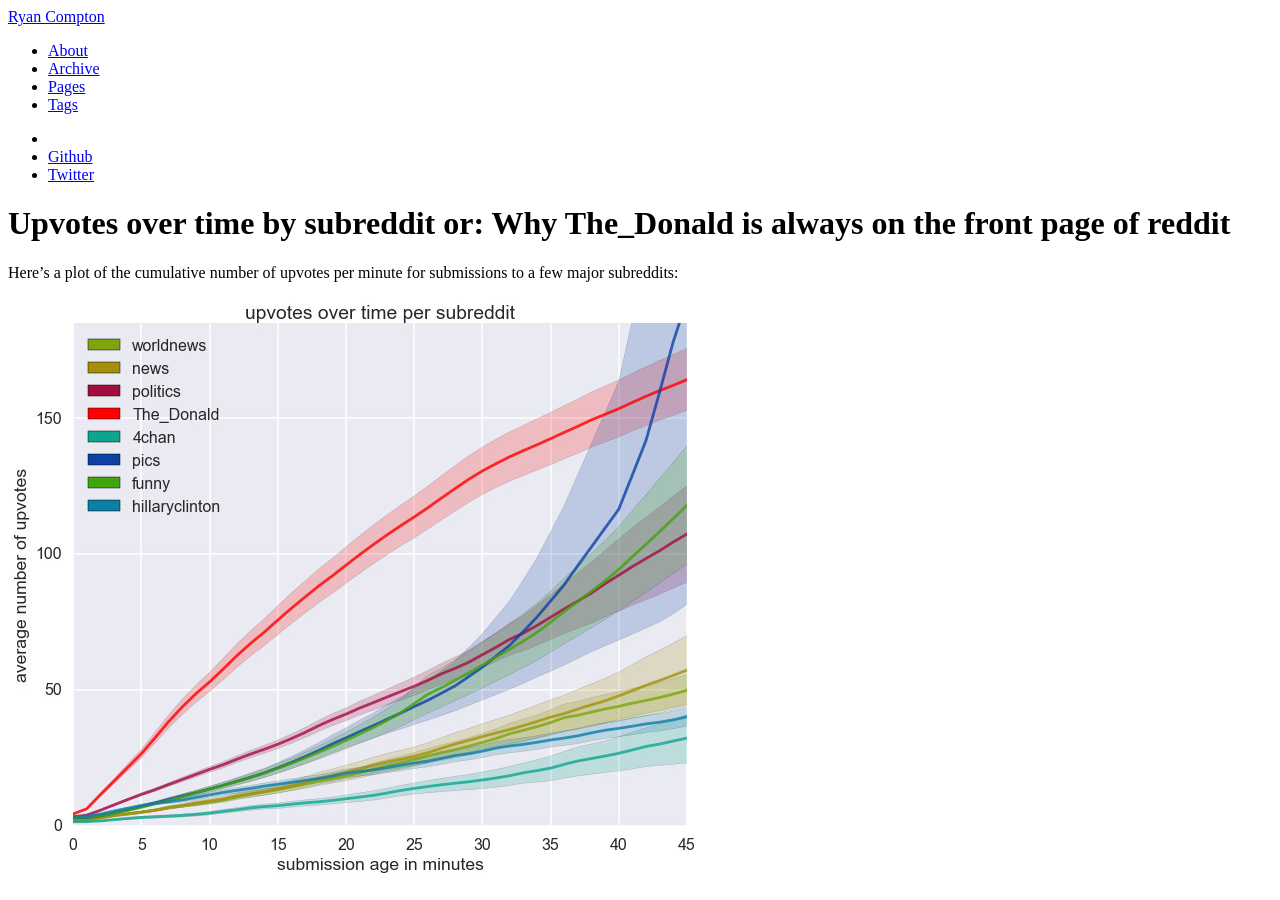
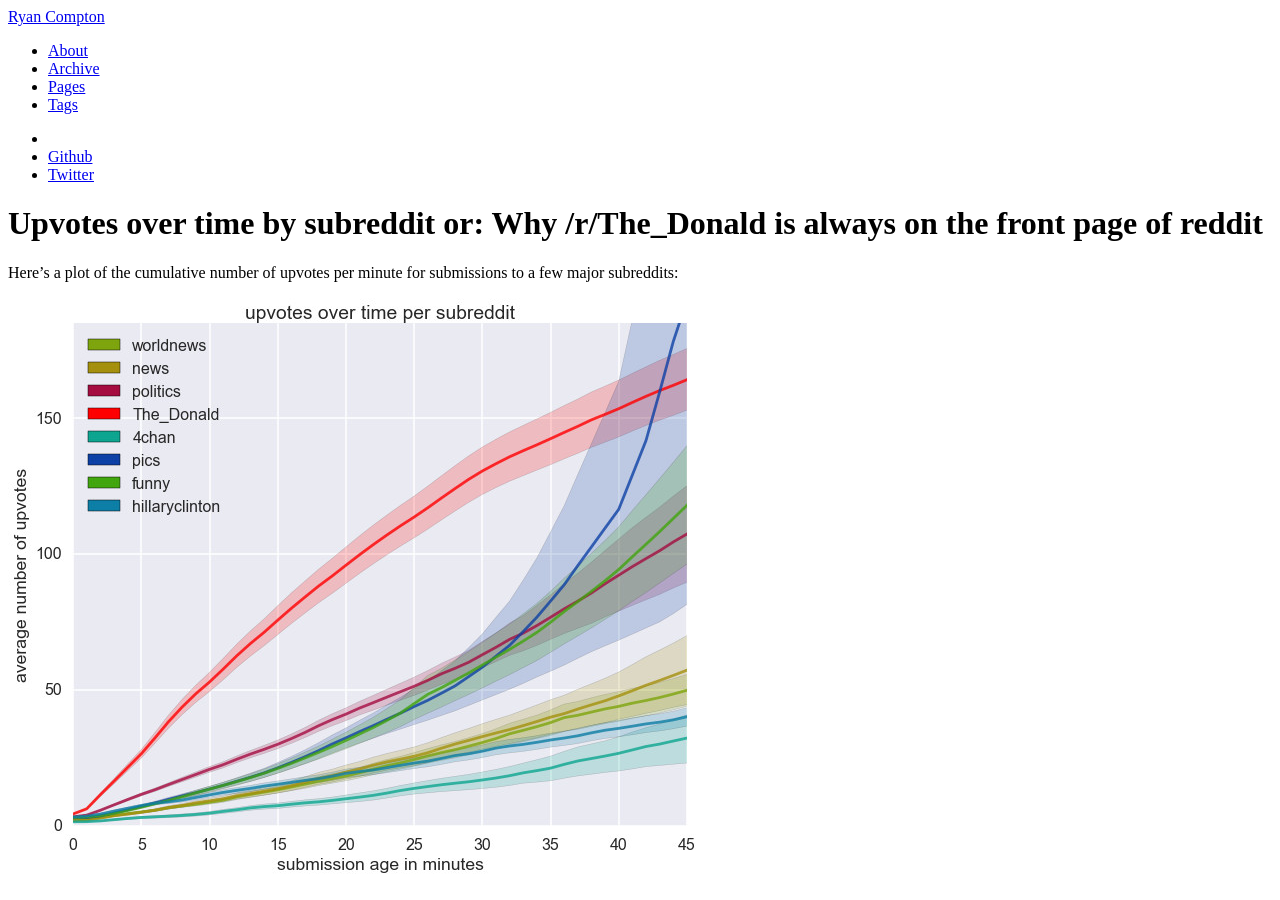
Before and after one commit to rcompton/ryancompton.net, a Jekyll site: the page built from _posts/2016-08-07-upvotes-over-time-by-subreddit-or-why-the_donald-is-always-on-the-front-page-of-reddit.md, in a window 1280 px wide and 900 px high. Built offline with Jekyll 4.4.1, drawn with Linux system fonts in a browser that asks for light colours; nearby versions of some CDN libraries; formulas are drawn with MathJax 3; comment, search, counter and statistics services are not loaded.

Commit message:
jpgs writeup

```diff
--- a/_posts/2016-08-07-upvotes-over-time-by-subreddit-or-why-the_donald-is-always-on-the-front-page-of-reddit.md
+++ b/_posts/2016-08-07-upvotes-over-time-by-subreddit-or-why-the_donald-is-always-on-the-front-page-of-reddit.md
@@ -1,6 +1,6 @@
 ---
 layout: post
-title: "Upvotes over time by subreddit or: Why The_Donald is always on the front page of reddit"
+title: "Upvotes over time by subreddit or: Why /r/The_Donald is always on the front page of reddit"
 description: ""
 category:
 tags: ["coding"]
```
Also changed, not shown: _posts/2016-04-19-what-convolutional-neural-networks-look-at-when-they-look-at-nudity.md (+3 -3 lines).
